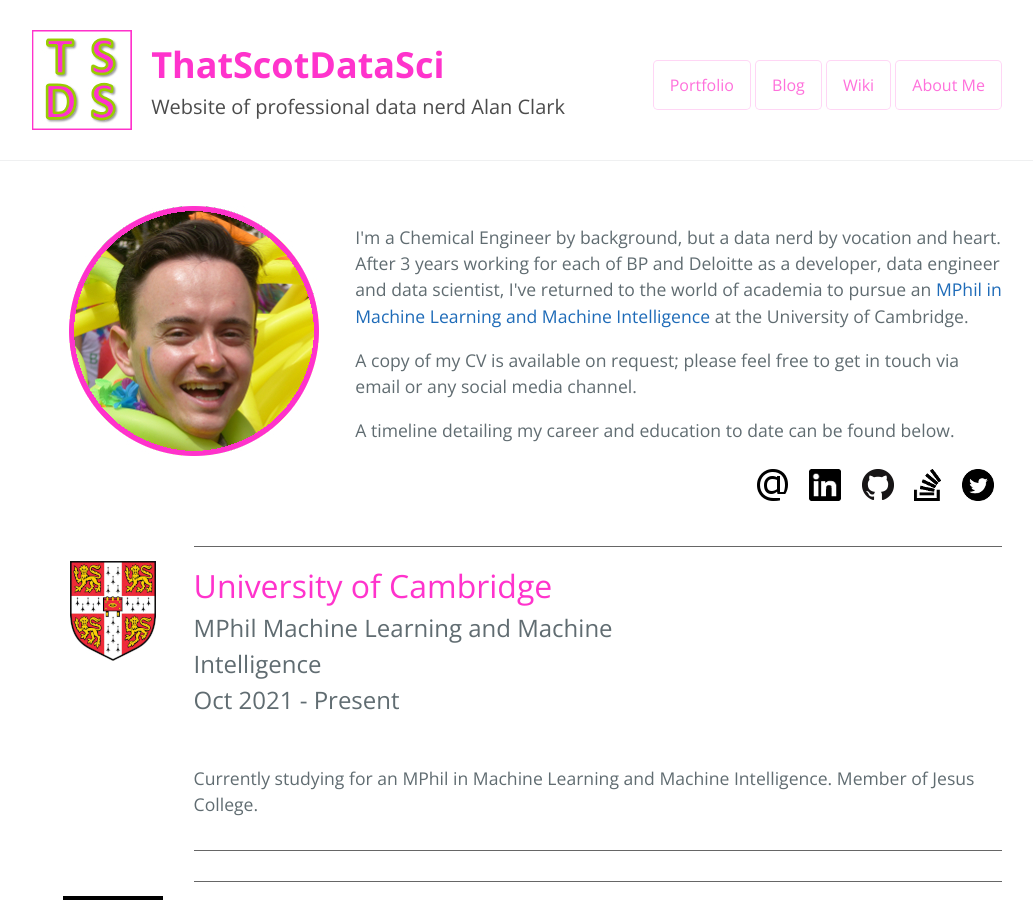
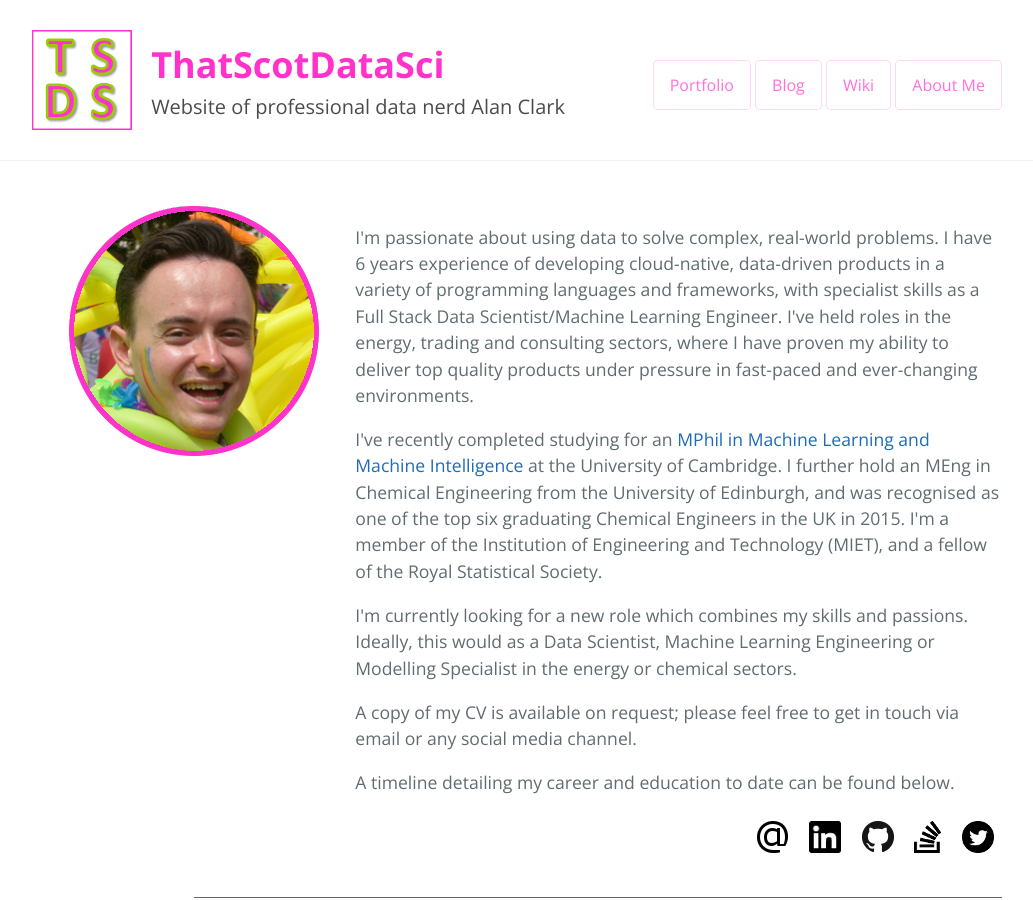
Before and after one commit to thatscotdatasci/thatscotdatasci.github.io, a Jekyll site: the page built from about.html, in a window 1280 px wide and 900 px high. Shown: the whole window, without its empty margins (123-1156 px from the left). Built offline with Jekyll 4.4.1, drawn with Linux system fonts in a browser that asks for light colours.

Commit message:
Updated home page

```diff
--- a/about.html
+++ b/about.html
@@ -11,7 +11,9 @@
       <img class="about-image" src="/assets/images/profile_250.jpg" alt="AlanClark">
     </div>
     <div class="col-8">
-      <p>I'm a Chemical Engineer by background, but a data nerd by vocation and heart. After 3 years working for each of BP and Deloitte as a developer, data engineer and data scientist, I've returned to the world of academia to pursue an <a href="https://www.mlmi.eng.cam.ac.uk">MPhil in Machine Learning and Machine Intelligence</a> at the University of Cambridge.</p>
+      <p>I'm passionate about using data to solve complex, real-world problems. I have 6 years experience of developing cloud-native, data-driven products in a variety of programming languages and frameworks, with specialist skills as a Full Stack Data Scientist/Machine Learning Engineer. I've held roles in the energy, trading and consulting sectors, where I have proven my ability to deliver top quality products under pressure in fast-paced and ever-changing environments.</p>
+      <p>I've recently completed studying for an <a href="https://www.mlmi.eng.cam.ac.uk">MPhil in Machine Learning and Machine Intelligence</a> at the University of Cambridge. I further hold an MEng in Chemical Engineering from the University of Edinburgh, and was recognised as one of the top six graduating Chemical Engineers in the UK in 2015. I'm a member of the Institution of Engineering and Technology (MIET), and a fellow of the Royal Statistical Society.</p>
+      <p>I'm currently looking for a new role which combines my skills and passions. Ideally, this would as a Data Scientist, Machine Learning Engineering or Modelling Specialist in the energy or chemical sectors.</p>
       <p>A copy of my CV is available on request; please feel free to get in touch via email or any social media channel.</p>
       <p>A timeline detailing my career and education to date can be found below.</p>
       {% include social-media-links.html %}
```
